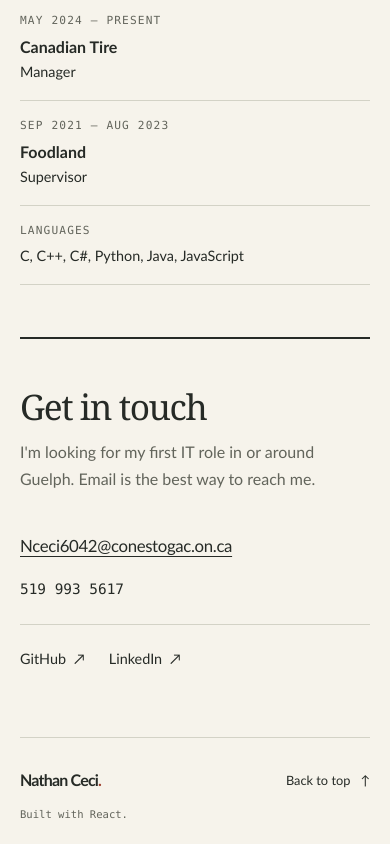
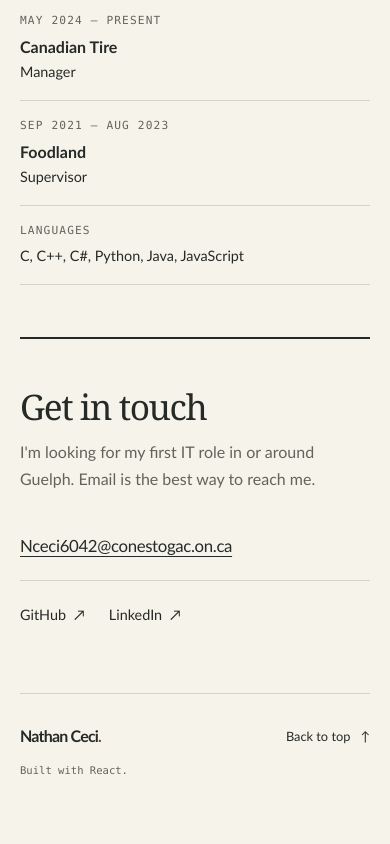
Before and after one commit to Nathancecixx/E-Portfolio-V2.0, a React (Create React App) app: page / in a window 390 px wide. Shown: the part 8474-9318 px from the top of the page. After the commit the page ends 9274 px from the top, so only its background shows below. Built offline with nearby package versions, Linux system fonts and the light colour scheme.

Commit message:
fix: remove phone number from contact section

```diff
--- a/src/App.css
+++ b/src/App.css
@@ -96,10 +96,9 @@ h2 { font-size: clamp(2.2rem, 3.6vw, 3.2rem); line-height: 1.1; letter-spacing:
 .contact-details { display: flex; flex-direction: column; align-items: flex-start; }
 .email-link { font-size: clamp(1.05rem, 1.9vw, 1.45rem); letter-spacing: -.02em; display: inline-flex; align-items: center; min-height: 44px; overflow-wrap: anywhere; }
 .email-link:hover { color: var(--accent); }
-.phone-link { font-family: var(--mono); font-size: .9rem; display: inline-flex; align-items: center; min-height: 44px; text-decoration: none; }
 .social-links { display: flex; gap: 24px; margin-top: 12px; padding-top: 12px; border-top: 1px solid var(--rule); align-self: stretch; }
 .social-links a { display: inline-flex; align-items: center; gap: 8px; min-height: 44px; text-decoration: none; font-size: .9rem; }
-.social-links a:hover, .phone-link:hover { color: var(--accent); text-decoration: underline; }
+.social-links a:hover { color: var(--accent); text-decoration: underline; }
 .site-footer { border-top: 1px solid var(--rule); padding: 20px 0; display: flex; align-items: center; justify-content: space-between; gap: 24px; }
 .site-footer > p { font-family: var(--mono); font-size: .66rem; color: var(--muted); }
 .site-footer .wordmark { font-size: 1rem; }
--- a/src/Pages/Contact.js
+++ b/src/Pages/Contact.js
@@ -8,7 +8,6 @@ export default function Contact() {
         </div>
         <div className="contact-details">
           <a className="email-link" href="mailto:Nceci6042@conestogac.on.ca">Nceci6042@conestogac.on.ca</a>
-          <a className="phone-link" href="tel:5199935617">519 993 5617</a>
           <div className="social-links">
             <a href="https://github.com/Nathancecixx" target="_blank" rel="noopener noreferrer">GitHub <span aria-hidden="true">↗</span></a>
             <a href="https://www.linkedin.com/in/nathan-ceci/" target="_blank" rel="noopener noreferrer">LinkedIn <span aria-hidden="true">↗</span></a>
```
Also changed, not shown: 1 other file (tests, documents, lock files or other folders).
